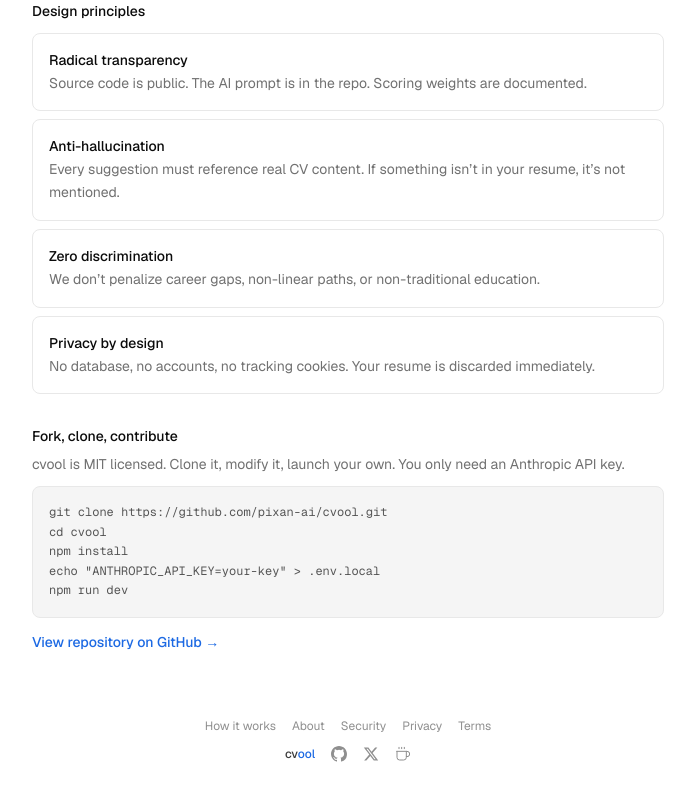
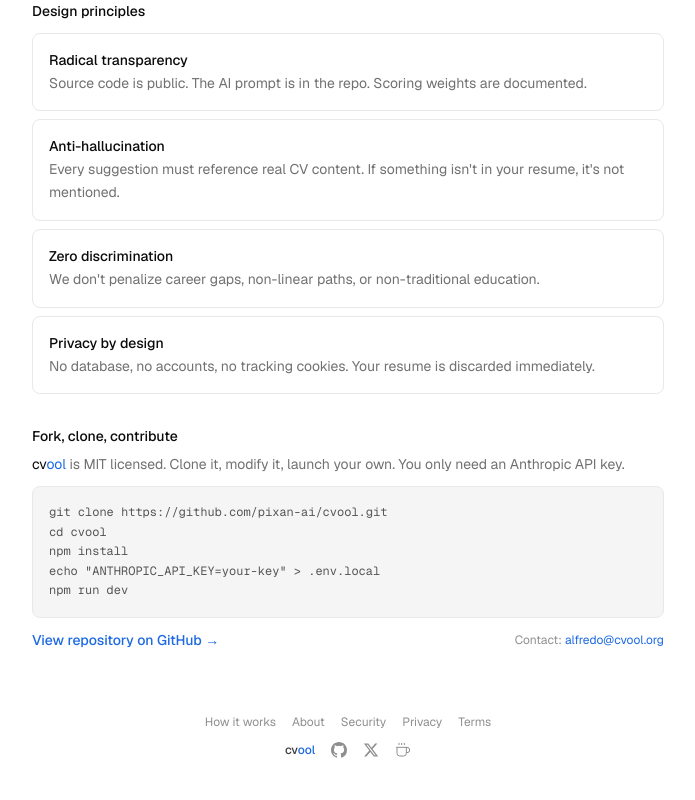
Before and after one commit to pixan-ai/cvool, a Next.js app: page /how in a window 1280 px wide. Shown: the part 1276-2076 px from the top of the page, without its empty margins (292-987 px from the left). Built offline with nearby package versions, Linux system fonts and the light colour scheme.

Commit message:
feat: bicolor cvool branding + contact email on /how

```diff
--- a/src/app/how/page.tsx
+++ b/src/app/how/page.tsx
@@ -1,48 +1,58 @@
 "use client";
 import { SubHeader, SubFooter, useSubLang } from "@/components/SubLayout";
 
+const Cv = () => <><span className="text-ink-900">cv</span><span className="text-accent">ool</span></>;
+
+function CvoolText({ text }: { text: string }) {
+  const parts = text.split("cvool");
+  if (parts.length === 1) return <>{text}</>;
+  return <>{parts.map((part, i) => <span key={i}>{part}{i < parts.length - 1 && <Cv />}</span>)}</>;
+}
+
 const T = {
   es: {
-    title: "C\u00f3mo", accent: "funciona",
-    sub: "cvool es open source (MIT). Aqu\u00ed puedes ver exactamente qu\u00e9 pasa cuando subes tu CV.",
+    title: "Cómo", accent: "funciona",
+    sub: "cvool es open source (MIT). Aquí puedes ver exactamente qué pasa cuando subes tu CV.",
     pipeline: "El pipeline, paso a paso",
     steps: [
-      { n: "01", t: "Subes tu CV", b: "Pegas texto o adjuntas un PDF en tu navegador. Si es PDF, se env\u00eda al backend donde Claude lo lee nativamente. Tu archivo nunca se guarda en disco." },
-      { n: "02", t: "Sanitizaci\u00f3n de input", b: "El texto pasa por sanitizeInput() que elimina bytes nulos y caracteres de control. Se trunca a 35,000 caracteres m\u00e1ximo. Rate limiting: 7 peticiones/hora por IP." },
-      { n: "03", t: "Prompt constitucional", b: "Tu CV se env\u00eda a Claude con un system prompt que incluye principios \u00e9ticos expl\u00edcitos: no discriminar, no inventar, no inflar scores. El prompt completo est\u00e1 en src/lib/prompts/analyze.txt \u2014 es auditable." },
-      { n: "04", t: "Claude analiza y reescribe", b: "Un solo API call con temperature: 0 (determin\u00edstico). Claude devuelve JSON streamed via SSE con: score (0-100), an\u00e1lisis en 6 dimensiones, fortalezas, mejoras, y un CV completamente reescrito." },
-      { n: "05", t: "Validaci\u00f3n y render", b: "El backend parsea el JSON, valida que tenga score + analysis + improved_cv, y lo devuelve al frontend. Si Claude no responde JSON v\u00e1lido, se muestra un error honesto." },
+      { n: "01", t: "Subes tu CV", b: "Pegas texto o adjuntas un PDF en tu navegador. Si es PDF, se envía al backend donde Claude lo lee nativamente. Tu archivo nunca se guarda en disco." },
+      { n: "02", t: "Sanitización de input", b: "El texto pasa por sanitizeInput() que elimina bytes nulos y caracteres de control. Se trunca a 35,000 caracteres máximo. Rate limiting: 7 peticiones/hora por IP." },
+      { n: "03", t: "Prompt constitucional", b: "Tu CV se envía a Claude con un system prompt que incluye principios éticos explícitos: no discriminar, no inventar, no inflar scores. El prompt completo está en src/lib/prompts/analyze.txt — es auditable." },
+      { n: "04", t: "Claude analiza y reescribe", b: "Un solo API call con temperature: 0 (determinístico). Claude devuelve JSON streamed via SSE con: score (0-100), análisis en 6 dimensiones, fortalezas, mejoras, y un CV completamente reescrito." },
+      { n: "05", t: "Validación y render", b: "El backend parsea el JSON, valida que tenga score + analysis + improved_cv, y lo devuelve al frontend. Si Claude no responde JSON válido, se muestra un error honesto." },
       { n: "06", t: "Resultado en tu navegador", b: "Ves tu score, las 6 dimensiones, sugerencias con before/after, y tu CV mejorado listo para copiar. Todo en tu navegador. Nada se almacena." },
     ],
-    stack: "Stack t\u00e9cnico",
+    stack: "Stack técnico",
     stackItems: [
-      ["Frontend", "Next.js 16 + React 19 + Tailwind CSS 4"], ["Tipograf\u00eda", "Geist + Geist Mono"],
+      ["Frontend", "Next.js 16 + React 19 + Tailwind CSS 4"], ["Tipografía", "Geist + Geist Mono"],
       ["IA", "Claude Opus 4.6 (Anthropic SDK)"], ["Deploy", "Vercel (auto-deploy on push)"],
-      ["Analytics", "Vercel Analytics (an\u00f3nimo)"], ["Base de datos", "Ninguna. Cero. Nada."],
-      ["Dependencias", "6 de producci\u00f3n, 0 librer\u00edas UI"], ["Licencia", "MIT"],
+      ["Analytics", "Vercel Analytics (anónimo)"], ["Base de datos", "Ninguna. Cero. Nada."],
+      ["Dependencias", "6 de producción, 0 librerías UI"], ["Licencia", "MIT"],
     ],
-    principles: "Principios de dise\u00f1o",
+    principles: "Principios de diseño",
     princ: [
-      ["Transparencia radical", "El c\u00f3digo fuente est\u00e1 p\u00fablico. El prompt de IA est\u00e1 en el repo. Los pesos del scoring est\u00e1n documentados."],
-      ["Anti-alucinaci\u00f3n", "Cada sugerencia debe referenciar contenido real del CV. Si algo no est\u00e1 en tu CV, no se menciona."],
-      ["Cero discriminaci\u00f3n", "No penalizamos career gaps, caminos no lineales ni educaci\u00f3n no tradicional."],
-      ["Privacidad por dise\u00f1o", "Sin base de datos, sin cuentas, sin cookies de tracking. Tu CV se descarta inmediatamente."],
+      ["Transparencia radical", "El código fuente está público. El prompt de IA está en el repo. Los pesos del scoring están documentados."],
+      ["Anti-alucinación", "Cada sugerencia debe referenciar contenido real del CV. Si algo no está en tu CV, no se menciona."],
+      ["Cero discriminación", "No penalizamos career gaps, caminos no lineales ni educación no tradicional."],
+      ["Privacidad por diseño", "Sin base de datos, sin cuentas, sin cookies de tracking. Tu CV se descarta inmediatamente."],
     ],
     fork: "Fork, clona, contribuye",
-    forkBody: "cvool es MIT. Puedes clonarlo, modificarlo, y lanzar tu propia versi\u00f3n. Solo necesitas una API key de Anthropic.",
+    forkBody: "cvool es MIT. Puedes clonarlo, modificarlo, y lanzar tu propia versión. Solo necesitas una API key de Anthropic.",
     forkCode: "git clone https://github.com/pixan-ai/cvool.git\ncd cvool\nnpm install\necho \"ANTHROPIC_API_KEY=tu-key\" > .env.local\nnpm run dev",
-    forkLink: "Ver repositorio en GitHub \u2192",
+    forkLink: "Ver repositorio en GitHub →",
+    contactLabel: "Contacto:",
+    email: "alfredo@cvool.org",
   },
   en: {
     title: "How it", accent: "works",
-    sub: "cvool is open source (MIT). Here\u2019s exactly what happens when you upload your resume.",
+    sub: "cvool is open source (MIT). Here's exactly what happens when you upload your resume.",
     pipeline: "The pipeline, step by step",
     steps: [
-      { n: "01", t: "You upload your resume", b: "You paste text or attach a PDF. For PDFs, it\u2019s sent to the backend where Claude reads it natively. Your file is never saved to disk." },
+      { n: "01", t: "You upload your resume", b: "You paste text or attach a PDF. For PDFs, it's sent to the backend where Claude reads it natively. Your file is never saved to disk." },
       { n: "02", t: "Input sanitization", b: "The text goes through sanitizeInput() which strips null bytes and control characters. Truncated to 35,000 chars max. Rate limiting: 7 requests/hour per IP." },
       { n: "03", t: "Constitutional prompt", b: "Your resume is sent to Claude with a system prompt that includes explicit ethical principles: no discrimination, no fabrication, no inflated scores. The full prompt is in src/lib/prompts/analyze.txt." },
       { n: "04", t: "Claude analyzes and rewrites", b: "A single API call with temperature: 0. Claude returns JSON streamed via SSE with: score (0-100), 6-dimension analysis, strengths, improvements, and a completely rewritten resume." },
-      { n: "05", t: "Validation and render", b: "The backend parses the JSON, validates score + analysis + improved_cv, and returns it. If Claude doesn\u2019t respond with valid JSON, an honest error is shown." },
+      { n: "05", t: "Validation and render", b: "The backend parses the JSON, validates score + analysis + improved_cv, and returns it. If Claude doesn't respond with valid JSON, an honest error is shown." },
       { n: "06", t: "Results in your browser", b: "You see your score, 6 dimensions, before/after suggestions, and your improved resume ready to copy. All in your browser. Nothing stored." },
     ],
     stack: "Tech stack",
@@ -55,14 +65,16 @@ const T = {
     principles: "Design principles",
     princ: [
       ["Radical transparency", "Source code is public. The AI prompt is in the repo. Scoring weights are documented."],
-      ["Anti-hallucination", "Every suggestion must reference real CV content. If something isn\u2019t in your resume, it\u2019s not mentioned."],
-      ["Zero discrimination", "We don\u2019t penalize career gaps, non-linear paths, or non-traditional education."],
+      ["Anti-hallucination", "Every suggestion must reference real CV content. If something isn't in your resume, it's not mentioned."],
+      ["Zero discrimination", "We don't penalize career gaps, non-linear paths, or non-traditional education."],
       ["Privacy by design", "No database, no accounts, no tracking cookies. Your resume is discarded immediately."],
     ],
     fork: "Fork, clone, contribute",
     forkBody: "cvool is MIT licensed. Clone it, modify it, launch your own. You only need an Anthropic API key.",
     forkCode: "git clone https://github.com/pixan-ai/cvool.git\ncd cvool\nnpm install\necho \"ANTHROPIC_API_KEY=your-key\" > .env.local\nnpm run dev",
-    forkLink: "View repository on GitHub \u2192",
+    forkLink: "View repository on GitHub →",
+    contactLabel: "Contact:",
+    email: "alfredo@cvool.org",
   },
 } as const;
 
@@ -74,7 +86,7 @@ export default function HowPage() {
       <SubHeader lang={lang} setLang={setLang} />
       <section className="text-center space-y-2">
         <h1 className="text-2xl font-medium text-ink-900 tracking-tight">{t.title} <span className="text-accent">{t.accent}</span></h1>
-        <p className="text-sm text-ink-500 max-w-lg mx-auto">{t.sub}</p>
+        <p className="text-sm text-ink-500 max-w-lg mx-auto"><CvoolText text={t.sub} /></p>
       </section>
       <section>
         <h2 className="text-sm font-medium text-ink-900 mb-3">{t.pipeline}</h2>
@@ -113,11 +125,14 @@ export default function HowPage() {
       </section>
       <section>
         <h2 className="text-sm font-medium text-ink-900 mb-2">{t.fork}</h2>
-        <p className="text-sm text-ink-500 mb-3">{t.forkBody}</p>
+        <p className="text-sm text-ink-500 mb-3"><CvoolText text={t.forkBody} /></p>
         <div className="border border-ink-100 rounded-lg p-4 bg-ink-050 mb-3">
           <pre className="text-xs font-[family-name:var(--font-mono)] text-ink-600 leading-relaxed overflow-x-auto">{t.forkCode}</pre>
         </div>
-        <a href="https://github.com/pixan-ai/cvool" target="_blank" rel="noopener noreferrer" className="text-sm text-accent hover:text-accent-dim transition font-medium">{t.forkLink}</a>
+        <div className="flex items-center justify-between">
+          <a href="https://github.com/pixan-ai/cvool" target="_blank" rel="noopener noreferrer" className="text-sm text-accent hover:text-accent-dim transition font-medium">{t.forkLink}</a>
+          <span className="text-xs text-ink-400">{t.contactLabel} <a href={`mailto:${t.email}`} className="text-accent hover:text-accent-dim transition">{t.email}</a></span>
+        </div>
       </section>
       <SubFooter lang={lang} />
     </div>
```
